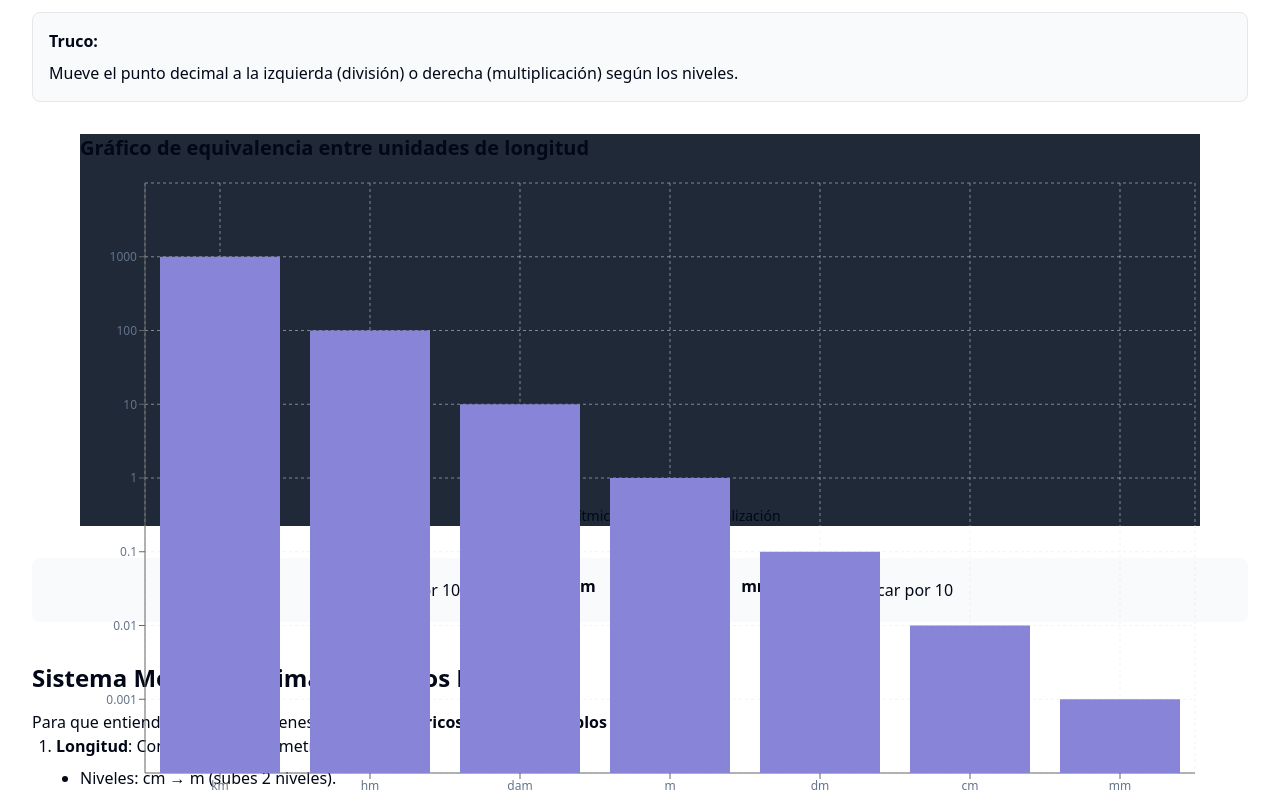
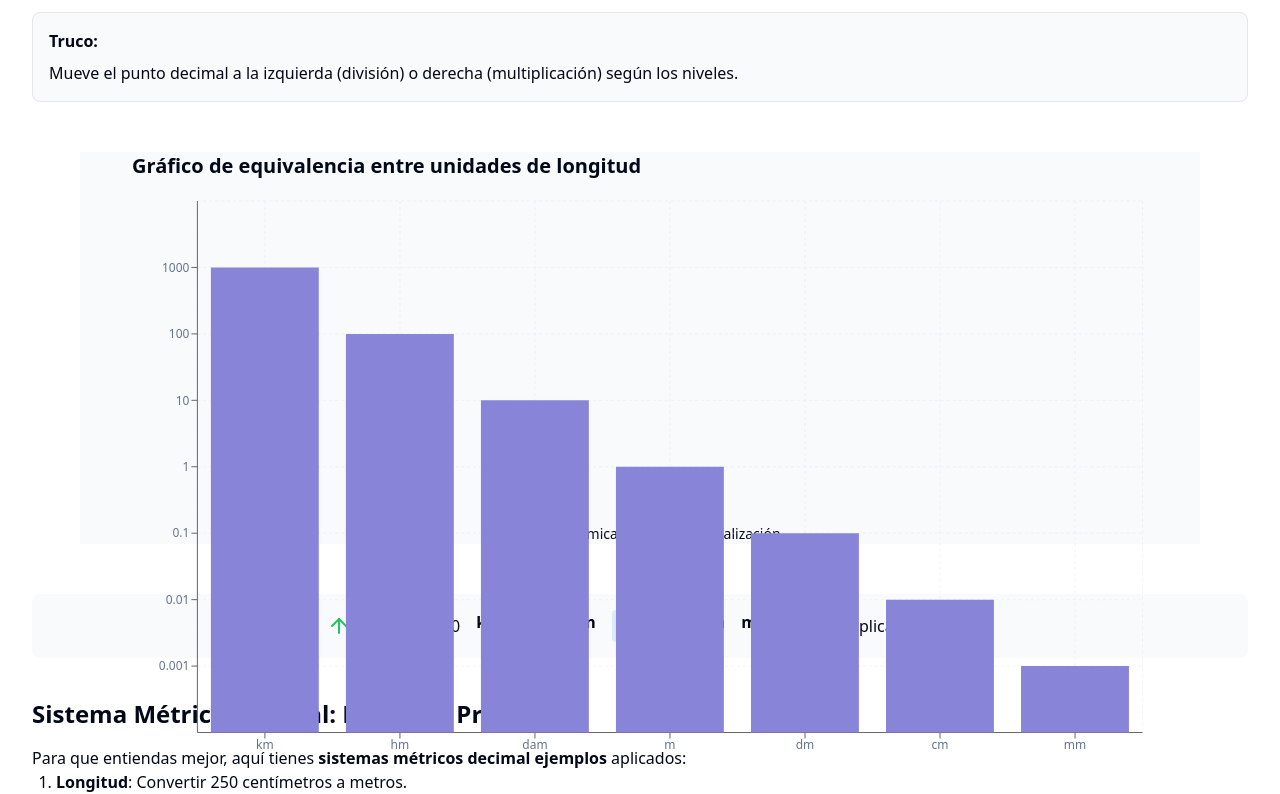
Before and after one commit to Zreeshah/regla-onl-measure-tool, a React (Vite) app: page /blog/sistema-metrico-decimal in a window 1280 px wide. Shown: the part 4840-5634 px from the top of the page. Built offline with nearby package versions, Linux system fonts and the light colour scheme.

Commit message:
Visual edit in Lovable
Edited UI in Lovable

```diff
--- a/src/pages/MetricSystemBlogPost.tsx
+++ b/src/pages/MetricSystemBlogPost.tsx
@@ -439,7 +439,7 @@ const MetricSystemBlogPost: React.FC = () => {
               <p>Mueve el punto decimal a la izquierda (división) o derecha (multiplicación) según los niveles.</p>
             </div>
 
-            <div className="my-8 bg-gray-800 rounded-none mx-[48px]">
+            <div className="rounded-none mx-[48px] bg-slate-50 my-[50px] px-[52px]">
               <h3 className="text-xl font-semibold mb-4">Gráfico de equivalencia entre unidades de longitud</h3>
               <div className="h-80 w-full">
                 <ChartContainer config={{
```
